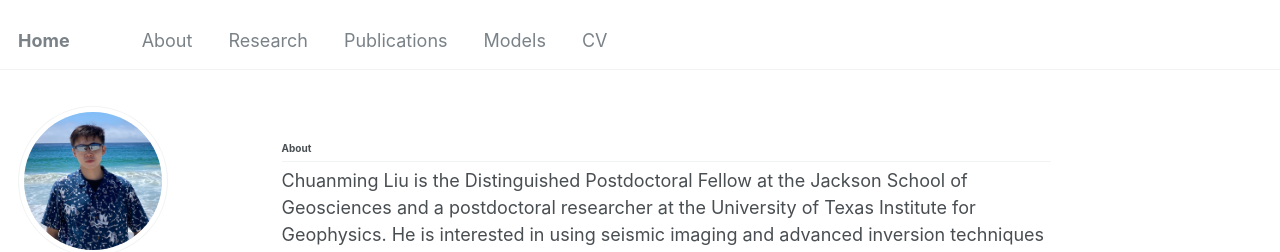
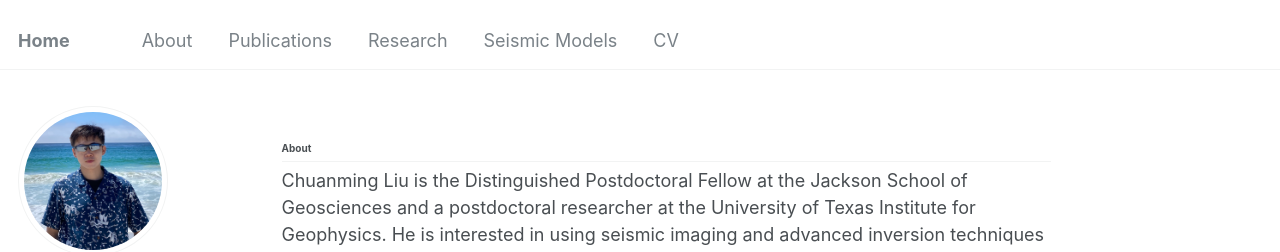
Before and after one commit to Chuanming-Liu/Chuanming-Liu.github.io, a Jekyll site: the page built from _pages/about.md, in a window 1280 px wide. Shown: the top 252 px of the page. Built offline with Jekyll 4.4.1, drawn with Linux system fonts in a browser that asks for light colours; some web fonts are replaced.

```diff
--- a/_data/navigation.yml
+++ b/_data/navigation.yml
@@ -2,13 +2,13 @@ main:
   - title: "About"
     url: /
 
+  - title: "Publications"
+    url: /#publications
+
   - title: "Research"
     url: /research/
 
-  - title: "Publications"
-    url: /#publications
-
-  - title: "Models"
+  - title: "Seismic Models"
     url: /models/
 
   - title: "CV"
```
Also changed, not shown: _pages/research.md (+0 -2 lines).
